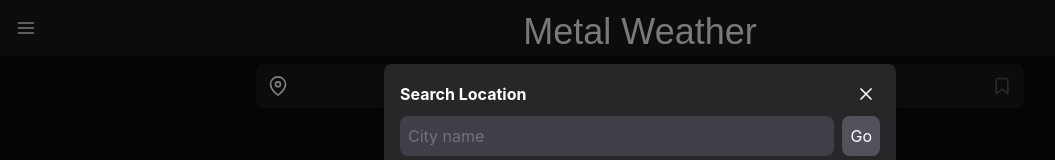
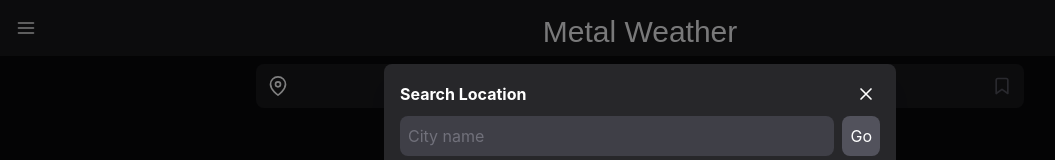
Before and after one commit to okorz001/metal-weather, a Next.js app: page / in a window 1280 px wide. Shown: the top 160 px of the page, without its empty margins (0-1055 px from the left). Built offline with nearby package versions, Linux system fonts and the light colour scheme; a web font is replaced by a local one.

Commit message:
Reduce app bar text size

```diff
--- a/src/components/AppBar.tsx
+++ b/src/components/AppBar.tsx
@@ -133,7 +133,7 @@ export default function AppBar() {
           )}
         </div>
 
-        <h1 className="absolute left-1/2 -mb-2 -translate-x-1/2 font-serif text-4xl">
+        <h1 className="absolute left-1/2 -mb-2 -translate-x-1/2 font-serif text-3xl">
           Metal Weather
         </h1>
       </header>
```
